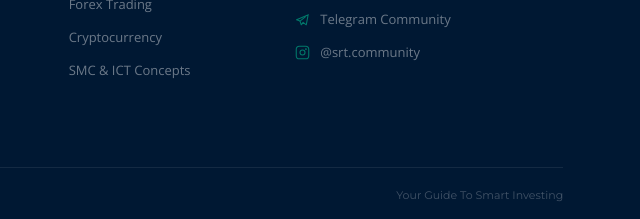
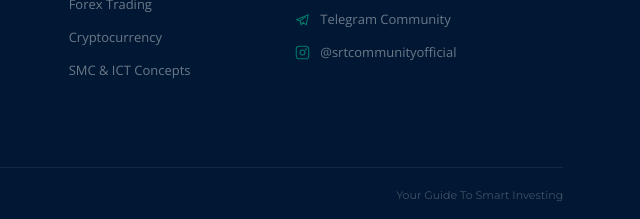
Before and after one commit to srtcommunity/srt-website, a website built with webpack: page index.html in a window 1280 px wide. Shown: the part 4238-4457 px from the top of the page, 640-1280 px from the left. Built offline with nearby package versions, Linux system fonts and the light colour scheme; a script that the page names is missing.

Commit message:
Update index.html

```diff
--- a/index.html
+++ b/index.html
@@ -713,7 +713,7 @@
       <div class="ft-contact-item"><span class="ft-contact-icon"><svg viewBox="0 0 24 24" fill="none" stroke="currentColor" stroke-width="1.7" stroke-linecap="round" stroke-linejoin="round"><path d="M22 16.92v3a2 2 0 0 1-2.18 2 19.79 19.79 0 0 1-8.63-3.07 19.5 19.5 0 0 1-6-6 19.79 19.79 0 0 1-3.07-8.67A2 2 0 0 1 4.11 2h3a2 2 0 0 1 2 1.72 12.84 12.84 0 0 0 .7 2.81 2 2 0 0 1-.45 2.11L8.09 9.91a16 16 0 0 0 6 6l1.27-1.27a2 2 0 0 1 2.11-.45 12.84 12.84 0 0 0 2.81.7A2 2 0 0 1 22 16.92z"/></svg></span><a href="https://wa.me/917796377940">+91 77963 77940</a></div>
       <div class="ft-contact-item"><span class="ft-contact-icon"><svg viewBox="0 0 24 24" fill="none" stroke="currentColor" stroke-width="1.7" stroke-linecap="round" stroke-linejoin="round"><rect x="2" y="4" width="20" height="16" rx="2"/><polyline points="22,6 12,13 2,6"/></svg></span><a href="mailto:smartretailtraderscommunity@gmail.com">smartretailtraderscommunity@gmail.com</a></div>
       <div class="ft-contact-item"><span class="ft-contact-icon"><svg viewBox="0 0 24 24" fill="none" stroke="currentColor" stroke-width="1.7" stroke-linecap="round" stroke-linejoin="round"><path d="M21.5 4.5 2.5 12.5l5.5 2 2 6 3-4 5 4 3-16z"/><path d="m8 14.5 9-7"/></svg></span><a href="https://t.me/smartretailtraderscommunity">Telegram Community</a></div>
-      <div class="ft-contact-item"><span class="ft-contact-icon"><svg viewBox="0 0 24 24" fill="none" stroke="currentColor" stroke-width="1.7" stroke-linecap="round" stroke-linejoin="round"><rect x="2" y="2" width="20" height="20" rx="5"/><circle cx="12" cy="12" r="4"/><circle cx="17.5" cy="6.5" r="0.6" fill="currentColor"/></svg></span><a href="https://www.instagram.com/srt.community/">@srt.community</a></div>
+      <div class="ft-contact-item"><span class="ft-contact-icon"><svg viewBox="0 0 24 24" fill="none" stroke="currentColor" stroke-width="1.7" stroke-linecap="round" stroke-linejoin="round"><rect x="2" y="2" width="20" height="20" rx="5"/><circle cx="12" cy="12" r="4"/><circle cx="17.5" cy="6.5" r="0.6" fill="currentColor"/></svg></span><a href="https://www.instagram.com/srtcommunityofficial/">@srtcommunityofficial</a></div>
     </div>
   </div>
   <div class="footer-bottom">
```
